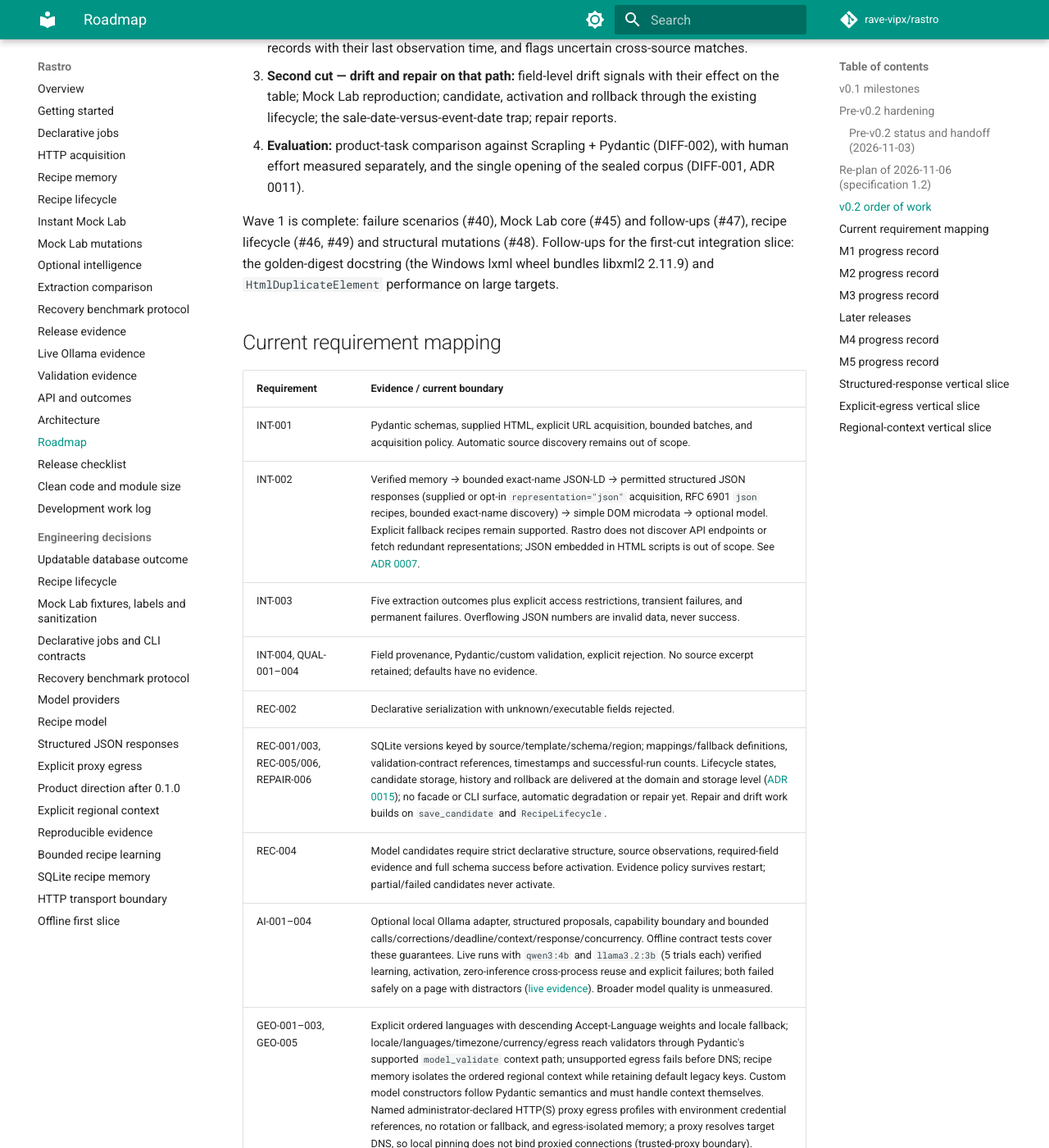
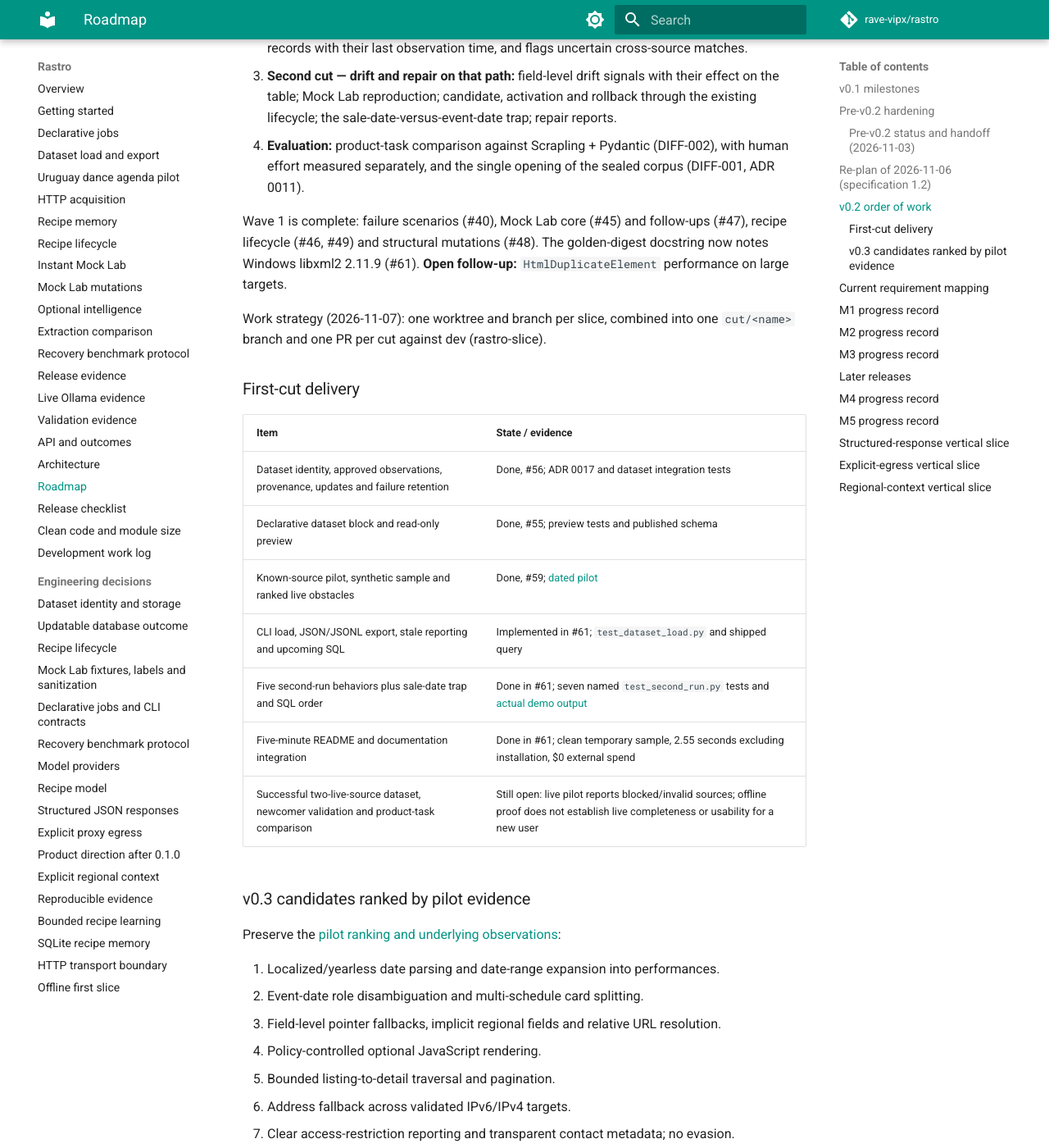
Before and after one commit to rave-vipx/rastro, an MkDocs documentation site: the page built from docs/roadmap.md, in a window 1280 px wide and 1400 px high, scrolled down 4511 px. Shown: the whole window at 82% size. Built offline with MkDocs 1.6.1 and Material for MkDocs 9.7.7, drawn with Linux system fonts in a browser that asks for light colours; comment, search, counter and statistics services are not loaded; some of the changed text lies outside the part shown.

Commit message:
docs: connect the first-cut agenda path and recorded evidence
DATA-001/003, SYNC-008, COST-001: document the executed offline load/repeat/reschedule/stale/export flow, integrate A/D/P/C evidence, preserve pilot limits and ranked follow-ups, and record the cut workflow.

```diff
--- a/docs/roadmap.md
+++ b/docs/roadmap.md
@@ -73,12 +73,41 @@ Base for integration: `dev` (`31cbcde`). `staging` (`8f96d41`) is an ancestor of
 3. **Second cut — drift and repair on that path:** field-level drift signals with their effect on the table; Mock Lab reproduction; candidate, activation and rollback through the existing lifecycle; the sale-date-versus-event-date trap; repair reports.
 4. **Evaluation:** product-task comparison against Scrapling + Pydantic (DIFF-002), with human effort measured separately, and the single opening of the sealed corpus (DIFF-001, ADR 0011).
 
-Wave 1 is complete: failure scenarios (#40), Mock Lab core (#45) and follow-ups (#47), recipe lifecycle (#46, #49) and structural mutations (#48). Follow-ups for the first-cut integration slice: the golden-digest docstring (the Windows lxml wheel bundles libxml2 2.11.9) and `HtmlDuplicateElement` performance on large targets.
+Wave 1 is complete: failure scenarios (#40), Mock Lab core (#45) and follow-ups (#47), recipe lifecycle (#46, #49) and structural mutations (#48). The golden-digest docstring now notes Windows libxml2 2.11.9 (#61). **Open follow-up:** `HtmlDuplicateElement` performance on large targets.
+
+Work strategy (2026-11-07): one worktree and branch per slice, combined into one `cut/<name>` branch and one PR per cut against dev (rastro-slice).
+
+### First-cut delivery
+
+| Item | State / evidence |
+| --- | --- |
+| Dataset identity, approved observations, provenance, updates and failure retention | Done, #56; ADR 0017 and dataset integration tests |
+| Declarative dataset block and read-only preview | Done, #55; preview tests and published schema |
+| Known-source pilot, synthetic sample and ranked live obstacles | Done, #59; [dated pilot](pilot/uy-dance-agenda.md) |
+| CLI load, JSON/JSONL export, stale reporting and upcoming SQL | Implemented in #61; `test_dataset_load.py` and shipped query |
+| Five second-run behaviors plus sale-date trap and SQL order | Done in #61; seven named `test_second_run.py` tests and [actual demo output](dataset.md#executed-offline-sequence) |
+| Five-minute README and documentation integration | Done in #61; clean temporary sample, 2.55 seconds excluding installation, $0 external spend |
+| Successful two-live-source dataset, newcomer validation and product-task comparison | Still open: live pilot reports blocked/invalid sources; offline proof does not establish live completeness or usability for a new user |
+
+### v0.3 candidates ranked by pilot evidence
+
+Preserve the [pilot ranking and underlying observations](pilot/uy-dance-agenda.md#3-ranked-obstacles-for-v03-drift-acquisition-roadmap):
+
+1. Localized/yearless date parsing and date-range expansion into performances.
+2. Event-date role disambiguation and multi-schedule card splitting.
+3. Field-level pointer fallbacks, implicit regional fields and relative URL resolution.
+4. Policy-controlled optional JavaScript rendering.
+5. Bounded listing-to-detail traversal and pagination.
+6. Address fallback across validated IPv6/IPv4 targets.
+7. Clear access-restriction reporting and transparent contact metadata; no evasion.
+8. Clear diagnostics for HTTPS downgrades and invalid origin certificates; retain TLS enforcement.
+
 
 ## Current requirement mapping
 
 | Requirement | Evidence / current boundary |
 | --- | --- |
+| DATA-001–005, SYNC-002/003/005/006/008, COST-001 | Dataset store (#56), observed preview (#55), live obstacle pilot (#59), approved load/export/status and second-run proof (#61). SYNC-005 is limited to first/last observation, not full history. Live completeness remains open. |
 | INT-001 | Pydantic schemas, supplied HTML, explicit URL acquisition, bounded batches, and acquisition policy. Automatic source discovery remains out of scope. |
 | INT-002 | Verified memory → bounded exact-name JSON-LD → permitted structured JSON responses (supplied or opt-in `representation="json"` acquisition, RFC 6901 `json` recipes, bounded exact-name discovery) → simple DOM microdata → optional model. Explicit fallback recipes remain supported. Rastro does not discover API endpoints or fetch redundant representations; JSON embedded in HTML scripts is out of scope. See [ADR 0007](decisions/0007-structured-responses.md). |
 | INT-003 | Five extraction outcomes plus explicit access restrictions, transient failures, and permanent failures. Overflowing JSON numbers are invalid data, never success. |
--- a/mkdocs.yml
+++ b/mkdocs.yml
@@ -26,6 +26,8 @@ nav:
   - Overview: index.md
   - Getting started: getting-started.md
   - Declarative jobs: jobs.md
+  - Dataset load and export: dataset.md
+  - Uruguay dance agenda pilot: pilot/uy-dance-agenda.md
   - HTTP acquisition: acquisition.md
   - Recipe memory: memory.md
   - Recipe lifecycle: recipe-lifecycle.md
@@ -44,6 +46,7 @@ nav:
   - Clean code and module size: development/clean-code.md
   - Development work log: development/work-log.md
   - Engineering decisions:
+      - Dataset identity and storage: decisions/0017-dataset-store.md
       - Updatable database outcome: decisions/0016-dataset-outcome.md
       - Recipe lifecycle: decisions/0015-recipe-lifecycle.md
       - Mock Lab fixtures, labels and sanitization: decisions/0014-mock-lab.md
```
Also changed, not shown: AGENTS.md (+1 -1 lines), CHANGELOG.md (+5 -0 lines), RASTRO_MASTER_SPEC.md (+1 -1 lines), README.md (+79 -11 lines), 1 other file.
